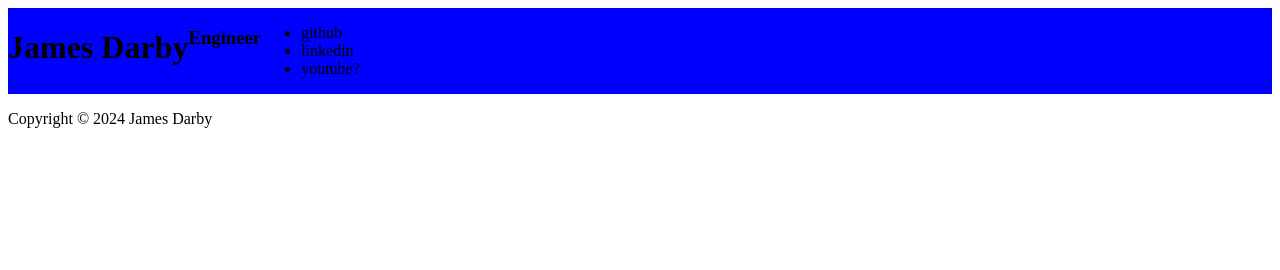
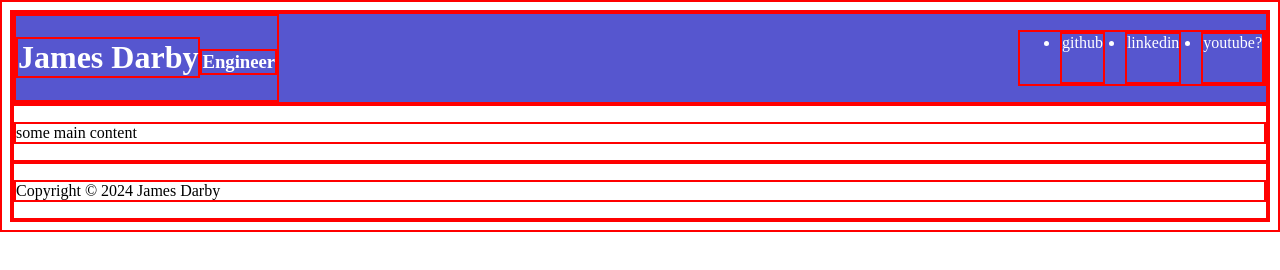
Before and after one commit to jdarby3/personal-site, a plain HTML site: page index.html in a window 1280 px wide. Drawn offline with Linux system fonts and the light colour scheme.

Commit message:
Getting header spacing worked out

```diff
--- a/index.html
+++ b/index.html
@@ -5,22 +5,20 @@
         <link rel="stylesheet" href="styles.css">
         <title>James Darby</title>
     </head>
-    <body>
+    <body class="flex">
         <header class="flex">
             <div class="main_title flex">
                 <h1>James Darby</h1>
                 <h3>Engineer</h3>
             </div>
-            <div class="resume_links flex">
-                <ul>
+            <ul class="resume_links flex">
                     <li>github</li>
                     <li>linkedin</li>
                     <li>youtube?</li>
-                </ul>
-            </div>
+            </ul>
         </header>
         <main>
-
+            <p>some main content</p>
         </main>
         <footer>
             <p>Copyright © 2024 James Darby</p>
--- a/styles.css
+++ b/styles.css
@@ -1,7 +1,30 @@
+
+*{
+    border: 2px solid red;
+}
+
 .flex{
     display: flex;
 }
 
+.main_title{
+    align-items: baseline;
+    margin-right: auto;
+}
+
+.resume_links{
+    gap: 20px;
+}
+
+body{
+    flex-direction: column;
+}
+
 header {
-    background-color: blue;
+    color: white;
+    background-color: rgb(86, 86, 207);
 }
+
+main{
+    flex-grow: 1;
+}
```
